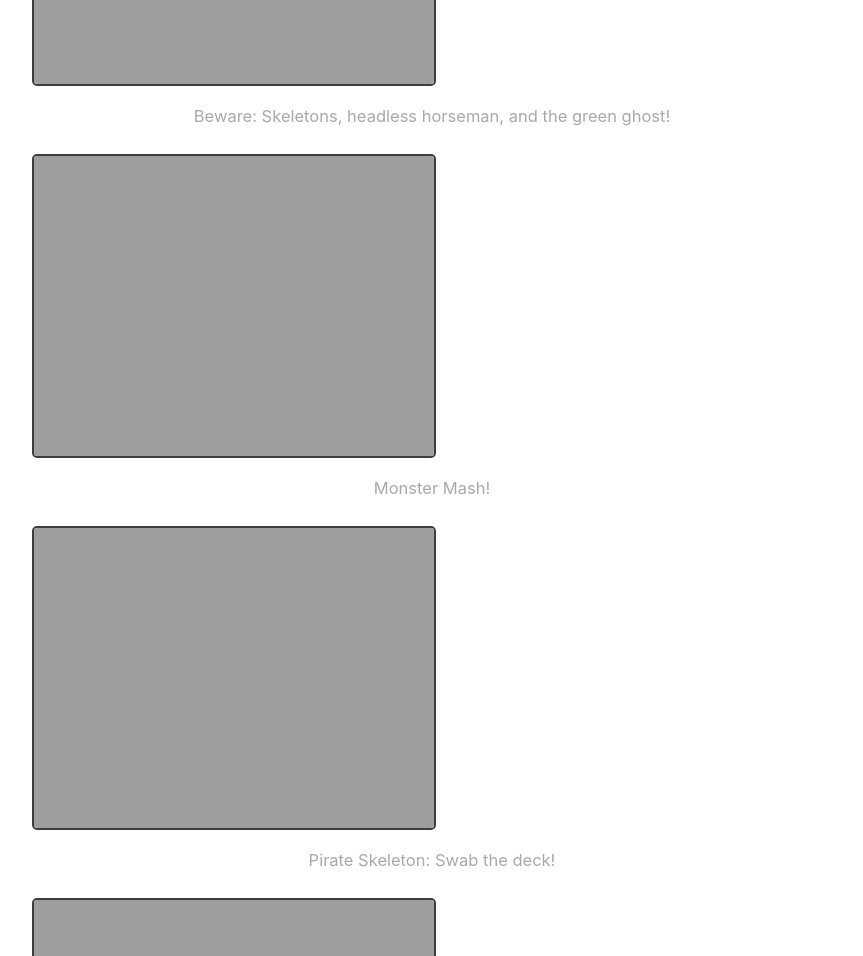
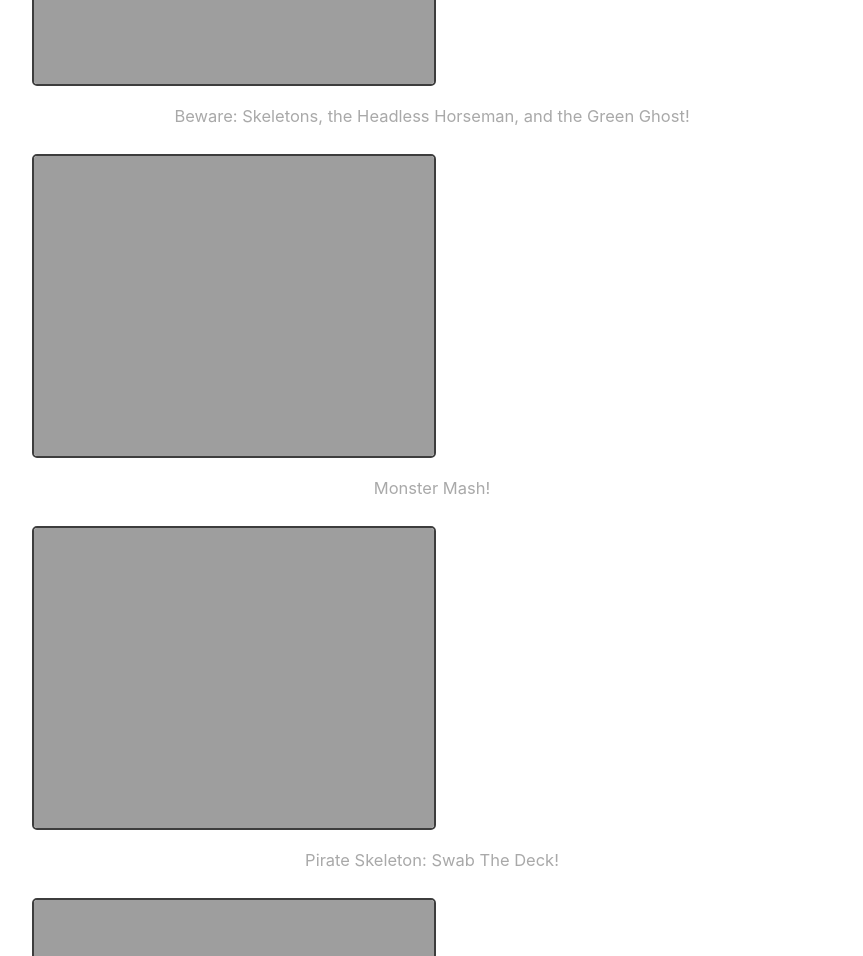
Before and after one commit to lmw13/lmw13, a Jekyll site: the page built from _posts/2020-06-11-monsterdrawings.md, in a window 1280 px wide. Shown: the part 689-1645 px from the top of the page, without its empty margins (208-1071 px from the left). Built offline with Jekyll 4.4.1, drawn with Linux system fonts in a browser that asks for light colours; some web fonts are replaced.

Commit message:
Update 2020-06-11-monsterdrawings.md

```diff
--- a/_posts/2020-06-11-monsterdrawings.md
+++ b/_posts/2020-06-11-monsterdrawings.md
@@ -7,13 +7,13 @@ date: 2020-06-11
 Some monster drawings.<!--more-->
 
 ![Drawing 1](https://lmw13.github.io/images/drawing1.jpg "Drawing 1")
-<figcaption>Beware: Skeletons, headless horseman, and the green ghost!</figcaption>
+<figcaption>Beware: Skeletons, the Headless Horseman, and the Green Ghost!</figcaption>
 
 ![Drawing 2](https://lmw13.github.io/images/drawing2.jpg "Drawing 2")
 <figcaption>Monster Mash!</figcaption>
 
 ![Drawing 3](https://lmw13.github.io/images/drawing3.jpg "Drawing 3")
-<figcaption>Pirate Skeleton: Swab the deck!</figcaption>
+<figcaption>Pirate Skeleton: Swab The Deck!</figcaption>
 
 ![Drawing 4](https://lmw13.github.io/images/drawing4.jpg "Drawing 4")
 <figcaption>Frankenstein's Monster!</figcaption>
```
